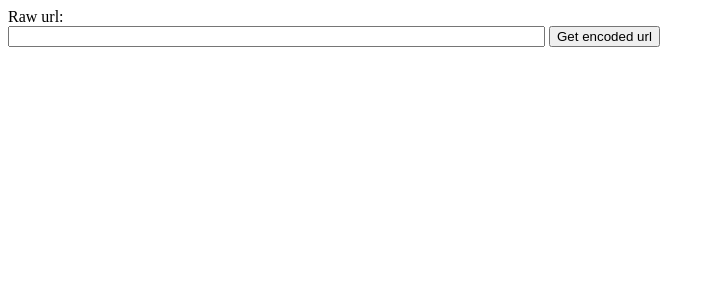
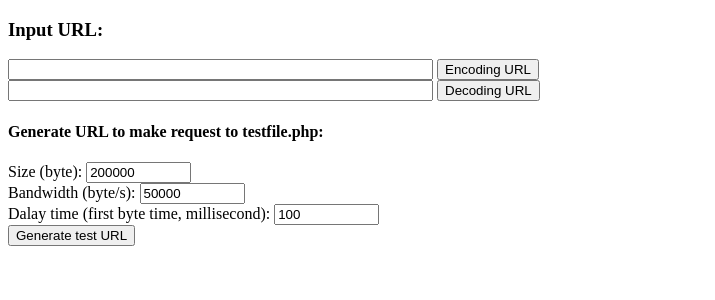
Before and after one commit to frankyueh/PHP-CachingPorxy, a PHP site: page / in a window 1280 px wide. Shown: the top 300 px of the page, without its empty margins (0-715 px from the left). Run offline with PHP 8.4, Linux system fonts and the light colour scheme.

Commit message:
major changes
1). fix bugs
2). add testfile.php
3). code refactoring

```diff
--- a/CachingProxy.php
+++ b/CachingProxy.php
@@ -37,158 +37,32 @@ abstract class CachingProxy {
 			throw new CachingProxyException('Empty url request.');
 		}
 
-		$raw_url = CachingProxyHelper::decodeProxyUrl($encoded_url);
-		if (empty($raw_url)) {
+		$url = CachingProxyHelper::decodeProxyUrl($encoded_url);
+		if (empty($url)) {
 			throw new CachingProxyException('Invalid url request.');
 		}
 
 		$cache_object = new CachingObject();
 
-		$cache_object->cacheFile(
-				$raw_url,
-				!empty(CachingConfigs::GET_REFRESH_VAR) &&
-					filter_has_var(INPUT_GET, CachingConfigs::GET_REFRESH_VAR)
-		);
+		$cache_object->setUrl($url);
 
-		$cache_object->outputFile();
-	}
+		if (!empty(CachingConfigs::GET_REFRESH_VAR) &&
+					filter_has_var(INPUT_GET, CachingConfigs::GET_REFRESH_VAR)) {
 
-}
-
-class CachingObject {
-
-	private $_cache_file_header = false;
-	private $_cache_file_content = false;
-
-	private static function getStreamContextOptions() {
-
-		return array(
-			'http' => array(
-				'timeout' =>
-					CachingConfigs::CACHE_SOCKET_TIMEOUT > 0 ?
-						CachingConfigs::CACHE_SOCKET_TIMEOUT : (int)ini_get('default_socket_timeout')
-			)
-		);
-	}
-
-	// Note that the HTTP wrapper has a hard limit of 1024 characters for the header lines.
-	// (Can use cURL extension to fix this problem)
-	private static function getHeadersAndContents($raw_url) {
-
-		$context = stream_context_create(self::getStreamContextOptions());
-		$contents = @file_get_contents(
-				$raw_url, false, $context, 0, CachingConfigs::CACHE_FILE_MAX_SIZE);
-
-		if (strlen($contents) >= CachingConfigs::CACHE_FILE_MAX_SIZE) {
-			throw new CachingProxyException(
-					'Unable to cache file which size reach the maximum limit of '.
-					CachingConfigs::CACHE_FILE_MAX_SIZE.'.');
-		}
-		if ($contents === false) {
-			throw new CachingProxyException('Unable get remote contents.');
-		}
-		return array(
-			'header' => $http_response_header,
-			'content' => $contents
-		);
-	}
-
-	private function setCachFiles($raw_url) {
-		if (empty($raw_url)) {
-			throw new CachingProxyException('Empty url set.');
+			$cache_object->setForceRefresh($url);
 		}
 
-		$this->_cache_file_header = CachingConfigs::CACHE_FILE_ROOT . sha1($raw_url) . '.header';
-		$this->_cache_file_content = CachingConfigs::CACHE_FILE_ROOT . sha1($raw_url) . '.content';
-	}
-
-	private function isSetCacheFiles() {
-		return !empty($this->_cache_file_header) && !empty($this->_cache_file_content);
-	}
-
-	public function __construct() {
-
-	}
-
-	public function cacheFile($raw_url, $force_refresh = false) {
-
-		$this->setCachFiles($raw_url);
-
-		$fp_header = fopen($this->_cache_file_header, 'c');
-		if (!flock($fp_header, LOCK_EX)) {
-			throw new CachingProxyException('Cache file exclusive lock failed.');
-		}
-
-		try {
-			if ($force_refresh ||
-					!file_exists($this->_cache_file_content) ||
-						@filemtime($this->_cache_file_content) < (time() - CachingConfigs::CACHE_EXPIRE_TIME)) {
-
-				$contents = self::getHeadersAndContents($raw_url);
-
-				$serialized_header = serialize($contents['header']);
-				if (fwrite($fp_header, $serialized_header) !== strlen($serialized_header)) {
-					throw new CachingProxyException('Header file write failed unexpected.');
-				}
-
-				if (file_put_contents($this->_cache_file_content, $contents['content'], LOCK_EX) !== strlen($contents['content'])) {
-					throw new CachingProxyException('Content file write failed unexpected.');
-				}
-			}
-
-		} catch (\Exception $ex) {
-			throw $ex;
-
-		} finally {
-			flock($fp_header, LOCK_UN);
-			fclose($fp_header);
-		}
-	}
-
-	public function outputFile() {
-		if (!$this->isSetCacheFiles()) {
-			throw new CachingProxyException('Cache file is not set.');
-		}
-
-		$fp_header = fopen($this->_cache_file_header, 'r');
-		if (!flock($fp_header, LOCK_SH)) {
-			throw new CachingProxyException('Cache file shared lock failed.');
-		}
-
-		try {
-			$header_file_size = filesize($this->_cache_file_header);
-			$unserialized_headers = fread($fp_header, $header_file_size);
-			if (strlen($unserialized_headers) != $header_file_size) {
-				throw new CachingProxyException('Header file read failed unexpected.');
-			}
-
-			$headers = @unserialize($unserialized_headers);
-			if ($headers === false) {
-				throw new CachingProxyException('Header file unserialize failed.');
-			}
-
-			foreach ($headers as $header) {
-				header($header);
-			}
-
-			echo @file_get_contents($this->_cache_file_content);
-
-		} catch (\Exception $ex) {
-			throw $ex;
-
-		} finally {
-			flock($fp_header, LOCK_UN);
-			fclose($fp_header);
-		}
+		$cache_object->cacheFile();
+		$cache_object->outputFile();
 	}
 
 }
 
 abstract class CachingProxyHelper {
 
-	public static function encodeProxyUrl($raw_url) {
+	public static function encodeProxyUrl($url) {
 
-		$url_path = parse_url($raw_url, PHP_URL_PATH);
+		$url_path = parse_url($url, PHP_URL_PATH);
 		if ($url_path === false) {
 			return false;
 		}
@@ -197,7 +71,7 @@ abstract class CachingProxyHelper {
 		$ext_rpos = strrpos($url_path_base, '.');
 		$ext_name = $ext_rpos !== false ? substr($url_path_base, $ext_rpos) : '';
 
-		return rawurlencode(strtr(base64_encode($raw_url), '+/', '-_')) . $ext_name;
+		return rawurlencode(strtr(base64_encode($url), '+/', '-_')) . $ext_name;
 	}
 
 	public static function decodeProxyUrl($encoded_url) {
@@ -229,3 +103,194 @@ class CachingProxyException extends Exception {
 	}
 
 }
+
+class CachingObject {
+
+	private $_url = false;
+	private $_parsed_url = false;
+	private $_cache_header_file = false;
+	private $_cache_content_file = false;
+	private $_force_refresh = false;
+
+	private function setCachFiles($url) {
+
+		$this->_cache_header_file = CachingConfigs::CACHE_FILE_ROOT . sha1($url) . '.header';
+		$this->_cache_content_file = CachingConfigs::CACHE_FILE_ROOT . sha1($url) . '.content';
+	}
+
+	private function isSetCacheFiles() {
+
+		return !empty($this->_cache_header_file) && !empty($this->_cache_content_file);
+	}
+
+	private function getStreamContextOptions() {
+
+		$request_header =
+				'GET ' . (isset($this->_parsed_url['path']) ? $this->_parsed_url['path'] : '/') . ' HTTP/1.1\r\n' .
+				'Host: ' . $this->_parsed_url['host'] . '\r\n' .
+				'Connection: close\r\n\r\n';
+
+		return array(
+			'http' => array(
+				'header' => $request_header ,
+				'timeout' =>
+					CachingConfigs::CACHE_SOCKET_TIMEOUT > 0 ?
+						CachingConfigs::CACHE_SOCKET_TIMEOUT : (int)ini_get('default_socket_timeout')
+			)
+		);
+	}
+
+	// Note that the HTTP wrapper has a hard limit of 1024 characters for the header lines.
+	// (Can use cURL extension to fix this problem)
+	private function getHeadersAndContents() {
+
+		$context = stream_context_create($this->getStreamContextOptions());
+		$contents = @file_get_contents(
+				$this->_url, false, $context, 0, CachingConfigs::CACHE_FILE_MAX_SIZE);
+
+		if ($http_response_header === false) {
+			throw new CachingProxyException('Unable to get remote contents from: ' . $this->_url);
+		}
+
+		if (strlen((string)$contents) >= CachingConfigs::CACHE_FILE_MAX_SIZE) {
+			throw new CachingProxyException(
+					'Unable to cache file which size reach the maximum limit of '.
+					CachingConfigs::CACHE_FILE_MAX_SIZE.'.');
+		}
+
+		return array(
+			'header' => $http_response_header,
+			'content' => $contents
+		);
+	}
+
+	public function __construct() {
+
+	}
+
+	public function setUrl($url) {
+
+		if (empty($url)) {
+			throw new CachingProxyException('Empty url set.');
+		}
+
+		$this->_url = $url;
+		$this->_parsed_url = parse_url($url);
+		if (!$this->_parsed_url) {
+			throw new CachingProxyException('Invalid url set.');
+		}
+
+		$this->setCachFiles($url);
+	}
+
+	public function setForceRefresh($val = true) {
+		$this->_force_refresh = $val;
+	}
+
+	public function isCacheFileExists() {
+
+		if (!$this->isSetCacheFiles()) {
+			throw new CachingProxyException('Cache file is not set.');
+		}
+
+		return file_exists($this->_cache_header_file);
+	}
+
+	public function cacheFile() {
+
+		if (!$this->isSetCacheFiles()) {
+			throw new CachingProxyException('Cache file is not set.');
+		}
+
+		$ignore_user_abort = ignore_user_abort(true);
+		$fp_header = fopen($this->_cache_header_file, 'c');
+		try {
+			if ($fp_header === false) {
+				throw new CachingProxyException('Unable to create/open cached file header.');
+			}
+
+			if (!flock($fp_header, LOCK_EX)) {
+				throw new CachingProxyException('Cache file exclusive lock failed.');
+			}
+
+			if ($this->_force_refresh ||
+					!file_exists($this->_cache_content_file) ||
+						@filemtime($this->_cache_content_file) < (time() - CachingConfigs::CACHE_EXPIRE_TIME)) {
+
+				$contents = $this->getHeadersAndContents();
+
+				$serialized_headers = serialize($contents['header']);
+				if (fwrite($fp_header, $serialized_headers) !== strlen($serialized_headers)) {
+					throw new CachingProxyException('Header file write failed unexpected.');
+				}
+
+				if (file_put_contents($this->_cache_content_file, (string)$contents['content'], LOCK_EX) !==
+						strlen((string)$contents['content'])) {
+					throw new CachingProxyException('Content file write failed unexpected.');
+				}
+
+			}
+
+		} catch (\Exception $ex) {
+			throw $ex;
+
+		} finally {
+			if ($fp_header !== false) {
+				flock($fp_header, LOCK_UN);
+				fclose($fp_header);
+			}
+			ignore_user_abort($ignore_user_abort);
+		}
+	}
+
+	public function outputFile() {
+
+		if (!$this->isSetCacheFiles()) {
+			throw new CachingProxyException('Cache file is not set.');
+		}
+
+		if (!file_exists($this->_cache_header_file)) {
+			throw new CachingProxyException('Cache file is not exists.');
+		}
+
+		$fp_header = fopen($this->_cache_header_file, 'r');
+		try {
+			if ($fp_header === false) {
+				throw new CachingProxyException('Unable to open cached file header.');
+			}
+
+			if (!flock($fp_header, LOCK_SH)) {
+				throw new CachingProxyException('Cache file shared lock failed.');
+			}
+
+			$header_file_size = filesize($this->_cache_header_file);
+			$unserialized_headers = fread($fp_header, $header_file_size);
+			if (strlen($unserialized_headers) != $header_file_size) {
+				throw new CachingProxyException('Header file read failed unexpected.');
+			}
+
+			$headers = @unserialize($unserialized_headers);
+			if ($headers === false) {
+				throw new CachingProxyException('Header file unserialize failed.');
+			}
+
+			if ($headers) {
+				foreach ($headers as $header) {
+					header($header);
+				}
+			}
+
+			echo @file_get_contents($this->_cache_content_file);
+
+		} catch (\Exception $ex) {
+			throw $ex;
+
+		} finally {
+			if ($fp_header !== false) {
+				flock($fp_header, LOCK_UN);
+				fclose($fp_header);
+			}
+		}
+	}
+
+}
--- a/index.php
+++ b/index.php
@@ -1,53 +1,104 @@
 <?php
 require_once 'CachingProxy.php';
 
-// Handle the caching request
+function util_post_value($name, $default = '') {
+	return !empty(filter_input(INPUT_POST, $name)) ?
+			filter_input(INPUT_POST, $name) : $default;
+}
 
-if (CachingProxy::isRequesting()) {
-	try {
-		CachingProxy::executeRequest();
-	} catch (CachingProxyException $ex) {
-		header('HTTP/1.1 500 Internal Server Error');
-		echo $ex->getMessage();
-	} catch (\Exception $ex) {
-		header('HTTP/1.1 500 Internal Server Error');
-		echo (string) $ex;
-	}
-	exit;
+function util_make_full_uri($filename = '') {
+	$request_uri = filter_input(INPUT_SERVER, 'REQUEST_URI');
+	return
+		filter_input(INPUT_SERVER, 'REQUEST_SCHEME') . '://' .
+		filter_input(INPUT_SERVER, 'HTTP_HOST') .
+		substr($request_uri, 0, strrpos($request_uri, '/') + 1) .
+		$filename;
 }
+
+$url_value = filter_input(INPUT_POST, 'url');
+$encoded_url_value = basename(filter_input(INPUT_POST, 'encoded_url'));
+
+if (filter_has_var(INPUT_POST, 'encoding') ||
+		filter_input(INPUT_POST, 'action') == 'encoding') {
+
+	$encoded_url_value = CachingProxyHelper::encodeProxyUrl($url_value);
+
+} else if (filter_has_var(INPUT_POST, 'decoding') ||
+		filter_input(INPUT_POST, 'action') == 'decoding') {
+
+	$url_value = CachingProxyHelper::decodeProxyUrl($encoded_url_value);
+}
+
 ?>
 
-<form action="<?= basename(__FILE__) ?>" method="POST">
-	Raw url:<br />
-	<input type="text" size="64" name="raw_url" value="<?= filter_input(INPUT_POST, 'raw_url') ?>" />
-	<input type="submit" value="Get encoded url" />
+<!DOCTYPE html>
+<html>
+<head>
+	<meta http-equiv="Content-Type" content="text/html; charset=utf-8" />
+	<title>Caching Proxy</title>
+</head>
+<body>
+
+<script>
+function util_make_full_uri(filename) {
+	return '<?= util_make_full_uri() ?>' + filename;
+}
+function generate_and_encode_test_url() {
+	var form = document.forms['url_form'];
+	form['url'].value = util_make_full_uri('testfile.php') + '?' +
+			'f_sz=' + form['f_sz'].value + '&' +
+			'f_bw=' + form['f_bw'].value + '&' +
+			'f_dt=' + form['f_dt'].value;
+	form['action'].value = 'encoding';
+	form.submit();
+}
+</script>
+
+<form action="<?= basename(__FILE__) ?>" name="url_form" method="POST">
+
+	<h3>Input URL:</h3>
+	<input type="hidden" name="action" value="" />
+	<input type="text" size="50" name="url" value="<?= $url_value ?>" />
+	<input type="submit" name="encoding" value="Encoding URL" /><br />
+	<input type="text" size="50" name="encoded_url" value="<?= $encoded_url_value ?>" />
+	<input type="submit" name="decoding" value="Decoding URL" />
+
+	<h4>Generate URL to make request to testfile.php:</h4>
+	Size (byte):
+		<input type="text" size="10" name="f_sz" value="<?= util_post_value('f_sz', 200000) ?>" /><br />
+	Bandwidth (byte/s):
+		<input type="text" size="10" name="f_bw" value="<?= util_post_value('f_bw', 50000) ?>" /><br />
+	Dalay time (first byte time, millisecond):
+		<input type="text" size="10" name="f_dt" value="<?= util_post_value('f_dt', 100) ?>" /><br />
+	<input type="button" name="encoding" value="Generate test URL" onclick="generate_and_encode_test_url()" />
+
 </form>
 
 <?php
-if (filter_has_var(INPUT_POST, 'raw_url')) {
-	$encoded_url = CachingProxyHelper::encodeProxyUrl(filter_input(INPUT_POST, 'raw_url'));
+if (!empty($url_value) && !empty($encoded_url_value)) {
 	?>
 
 	<hr />
+	<h3>Encoded URL for Caching Proxy:</h3>
+
 	Pretty: <a href="
-			<?= $encoded_url ?>">
-			<?= $encoded_url ?></a><br />
+			<?= util_make_full_uri($encoded_url_value) ?>">
+			<?= util_make_full_uri($encoded_url_value) ?></a><br />
 	Normal: <a href="
-			?<?= CachingConfigs::GET_URL_VAR . '=' . $encoded_url ?>">
-			?<?= CachingConfigs::GET_URL_VAR . '=' . $encoded_url ?></a>
+			<?= util_make_full_uri('request.php') . '?' . CachingConfigs::GET_URL_VAR . '=' . $encoded_url_value ?>">
+			<?= util_make_full_uri('request.php') . '?' . CachingConfigs::GET_URL_VAR . '=' . $encoded_url_value ?></a>
 
 	<?php
 	if (!empty(CachingConfigs::GET_REFRESH_VAR)) {
 		?>
 
-		<hr />
-		Force refresh:<br />
+		<h4>Force refresh:</h4>
 		Pretty: <a href="
-				<?= $encoded_url . '?' . CachingConfigs::GET_REFRESH_VAR . '=1' ?>">
-				<?= $encoded_url . '?' . CachingConfigs::GET_REFRESH_VAR . '=1' ?></a><br />
+				<?= util_make_full_uri($encoded_url_value) . '?' . CachingConfigs::GET_REFRESH_VAR . '=1' ?>">
+				<?= util_make_full_uri($encoded_url_value) . '?' . CachingConfigs::GET_REFRESH_VAR . '=1' ?></a><br />
 		Normal: <a href="
-				?<?= CachingConfigs::GET_URL_VAR . '=' . $encoded_url . '&' . CachingConfigs::GET_REFRESH_VAR . '=1' ?>">
-				?<?= CachingConfigs::GET_URL_VAR . '=' . $encoded_url . '&' . CachingConfigs::GET_REFRESH_VAR . '=1' ?></a>
+				<?= util_make_full_uri('request.php') . 'request.php?' . CachingConfigs::GET_URL_VAR . '=' . $encoded_url_value . '&' . CachingConfigs::GET_REFRESH_VAR . '=1' ?>">
+				<?= util_make_full_uri('request.php') . 'request.php?' . CachingConfigs::GET_URL_VAR . '=' . $encoded_url_value . '&' . CachingConfigs::GET_REFRESH_VAR . '=1' ?></a>
 
 		<?php
 	}
@@ -55,3 +106,6 @@ if (filter_has_var(INPUT_POST, 'raw_url')) {
 	<?php
 }
 ?>
+
+</body>
+</html>
```
Also changed, not shown: request.php (added, +17 -0 lines), testfile.php (added, +32 -0 lines), .htaccess.
